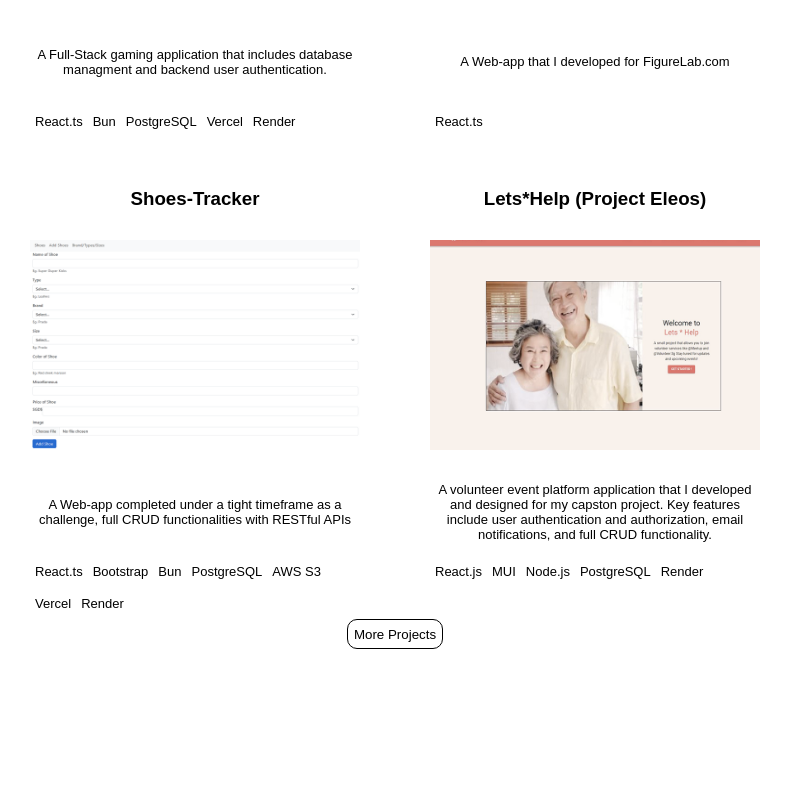
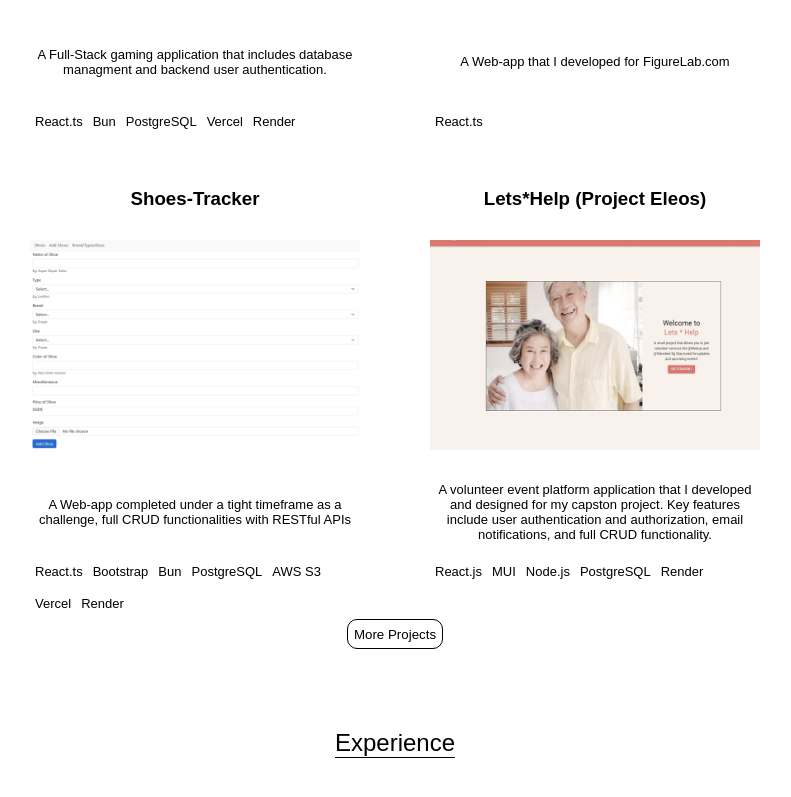
Before and after one commit to Aloyleow/portfolio, a React (Vite) app: page / in a window 1280 px wide. Shown: the part 1147-1944 px from the top of the page, without its empty margins (245-1036 px from the left). Before the commit the page ends 1804 px from the top, so only its background shows below. Built offline with nearby package versions, Linux system fonts and the light colour scheme; a web font is replaced by a local one.

Commit message:
Chore: create exp section

```diff
--- /dev/null
+++ b/src/components/ExpHeading.tsx
@@ -0,0 +1,8 @@
+const ExpHeading = () => {
+  return(
+    <div className="heading-div">
+      <p>Experience</p>
+    </div>
+  )
+}
+export default ExpHeading
--- /dev/null
+++ b/src/components/ExpShowcase.tsx
@@ -0,0 +1,9 @@
+const ExpShowcase = () => {
+  return(
+    <section id="exp">
+
+    </section>
+  )
+}
+
+export default ExpShowcase
--- a/src/index.css
+++ b/src/index.css
@@ -56,6 +56,8 @@ section {
 }
 
 @media (max-width: 1050px) {
+
+  /*Projects Section*/
 
   .projects-card-div {
     width: 330px;
@@ -117,6 +119,8 @@ section {
 }
 
 @media (min-width: 1051px) {
+
+  /*Projects Section*/
 
   .projects-card-div {
     width: 330px;
--- a/src/pages/DisplayPage.tsx
+++ b/src/pages/DisplayPage.tsx
@@ -1,3 +1,4 @@
+import ExperienceSection from "../sections/ExperienceSection"
 import HomeSection from "../sections/HomeSection"
 import ProjectsSection from "../sections/ProjectsSection"
 import SkillsSection from "../sections/SkillsSection"
@@ -8,6 +9,7 @@ const DisplayPage = () => {
       <HomeSection/>
       <SkillsSection/>
       <ProjectsSection/>
+      <ExperienceSection/>
     </>
   )
 }
--- a/src/sections/ExperienceSection.tsx
+++ b/src/sections/ExperienceSection.tsx
@@ -0,0 +1,14 @@
+import ExpHeading from "../components/ExpHeading"
+import ExpShowcase from "../components/ExpShowcase"
+
+
+const ExperienceSection = () => {
+  return(
+    <section id="exp">
+      <ExpHeading/>
+      <ExpShowcase/>
+    </section>
+  )
+}
+
+export default ExperienceSection
--- a/src/sections/ProjectsSection.tsx
+++ b/src/sections/ProjectsSection.tsx
@@ -4,7 +4,7 @@ import ProjectsShowcase from "../components/ProjectsShowcase"
 const ProjectsSection = () => {
 
   return (
-    <section>
+    <section id="projects">
       <ProjectsHeading/>
       <ProjectsShowcase/>
     </section>
```
